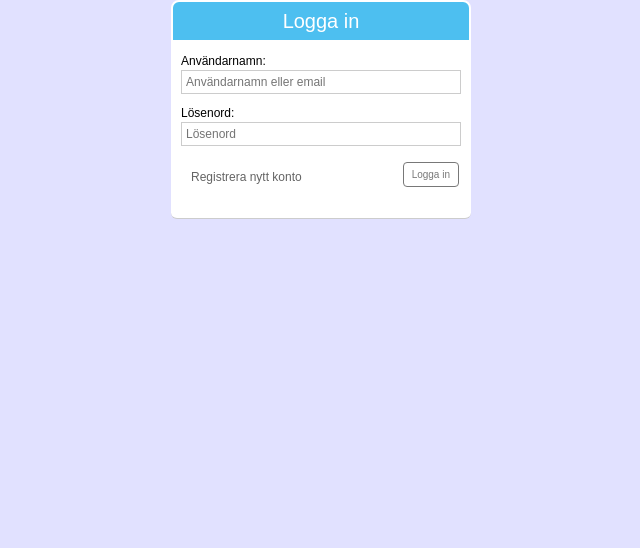
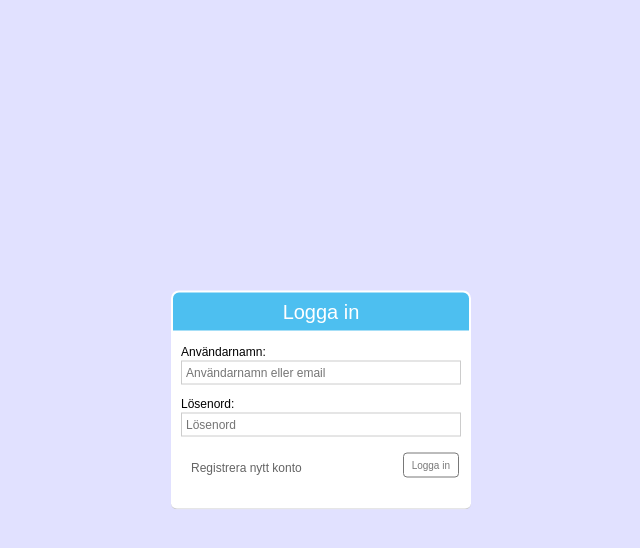
Before and after one commit to mathias3d/maka_endproject, a PHP site: page / in a window 1280 px wide. Shown: the top 548 px of the page, without its empty margins (319-959 px from the left). Run offline with PHP 8.4, Linux system fonts and the light colour scheme; a stand-in replaces the project's code that opens the database connection.

Commit message:
added favicon, changed form css and js login form validation

```diff
--- a/ToDo.txt
+++ b/ToDo.txt
@@ -25,7 +25,7 @@ se till att alla ajax funktioner fungerar utan javascript / Använd ajax OCH php
 
 Gå igenom min css, ta bort effektivisera, fixa crossbrowser och responsive
 
-ändra så att om orginalinlägget raderas så raderas även inläggen som har retweetat orginalinlägget
+ändra så att om orginalinlägget raderas så raderas även inläggen som har retweetat orginalinlägget?
 
 
 ##### KANSKE #####
--- a/public_html/css/main.css
+++ b/public_html/css/main.css
@@ -251,6 +251,11 @@ iframe{
    # LOGIN FORM
    ################################################# */
 .loginForm{
+	position: absolute;
+	top: 50%;
+	left: 50%;
+	transform: translate(-50%, -50%);
+
 	margin: 0 auto;
 	width: 300px;
 }
--- a/public_html/includes/createPostsForm.php
+++ b/public_html/includes/createPostsForm.php
@@ -14,7 +14,7 @@
 			<ul>
 				<li>
 					<a id="fileButton" title="Ladda upp bild">
-						<p><i class="fa fa-camera fa-lg"></i></p>
+						<p><i class="fa fa-camera fa-lg"></i> Lägg till foto</p>
 					</a>
 				</li>
 				<li>
--- a/public_html/includes/login_form.php
+++ b/public_html/includes/login_form.php
@@ -1,9 +1,9 @@
 <?php
 if (!function_exists('checkAndPrintMessages'))
-	require_once("php/functions.php");
+	require_once("../php/functions.php");
 ?>
 
-<form class="loginForm clearfix" role="form" action="php/loginAction.php" accept-charset="utf-8" method="POST">
+<form class="loginForm clearfix" role="form" id="loginForm" action="php/loginAction.php" accept-charset="utf-8" method="POST">
 	<div class="asideHeader">
 		<h2>Logga in</h2>
 	</div>
@@ -11,12 +11,12 @@ if (!function_exists('checkAndPrintMessages'))
 	<div class="asideBody">
 		<section>
 			<div>Användarnamn:</div>
-			<div><input type="text" name="user" placeholder="Användarnamn eller email" maxlength="140" required value=""></div>
+			<div><input type="text" id="user" name="user" placeholder="Användarnamn eller email" maxlength="20" required value=""></div>
 		</section>
 
 		<section>
 			<div>Lösenord:</div>
-			<div><input type="password" name="pwd" placeholder="Lösenord" maxlength="140" required></div>
+			<div><input type="password" name="pwd" placeholder="Lösenord" maxlength="20" required></div>
 		</section>
 
 		<div class="row">
--- a/public_html/index.php
+++ b/public_html/index.php
@@ -6,7 +6,7 @@
 <html lang="sv">
 <head>
 	<meta charset="UTF-8">
-	<title>Kvitter</title>
+	<title>B-community</title>
 	<meta name="description" content="">
 
 	<!-- Mobile Specific Meta -->
@@ -17,7 +17,7 @@
 	<![endif]-->
 
 	<!-- Favicon -->
-	<link rel="shortcut icon" href="img/icons/favicon.ico">
+	<link rel="shortcut icon" href="img/design/favicon.ico">
 	<!-- font -->
 	<link rel="stylesheet" href="fonts/font-awesome-4.3.0/css/font-awesome.min.css">
 
--- a/public_html/js/custom.js
+++ b/public_html/js/custom.js
@@ -2,7 +2,7 @@ $(document).ready(function()
 {
 
 /* #################################################
-   # REMOVE PHP MESSAGE IF JAVASCRIPT IS ENABLED
+   # REMOVE PHP/JS MESSAGE IF JAVASCRIPT IS ENABLED
    ################################################# */
 setTimeout( function()
 {
@@ -234,7 +234,6 @@ $( "#fileButton" ).click(function(event)
 /* #################################################
    # CREATE ACCOUNT or LOGGIN - FORM on startpage
    ################################################# */
-
 // create account FORM
 $(document).on('click', '#createAccountBtn', function(event)
 {
@@ -266,9 +265,83 @@ $(document).on('click', '#loginAccountBtn', function(event)
 });
 
 /* #################################################
-   # VALIDATION - CREATE ACCOUNT or LOGGIN on startpage
+   # VALIDATION - CREATE ACCOUNT / LOGGIN on startpage
    ################################################# */
+// Login account FORM
+$(document).on('click', '#loginForm', function(event)
+{
+	var input 	 = $(this).find("section").find(":input");
+	var username = $(this).find("[name='user']");
 
+	$(input, this).each(function(index, el)
+	{
+        if ( !$(el).val() )
+        {
+        	$(this).css("border-color","#c00");
+        	event.preventDefault();
+		}
+	});
+
+	if (username.val().indexOf("@") === -1)
+	{
+		username.css("border-color","#c00");
+        event.preventDefault();
+	}
+
+});
+
+// create account FORM
+$(document).on('click', '#accountForm', function(event)
+{
+	var input = $(this).find("section").find(":input");
+	var email = $(this).find("[name='email']");
+
+	$(input, this).each(function(index, el)
+	{
+        if ( !$(el).val() )
+        {
+        	$(this).css("border-color","#c00");
+        	event.preventDefault();
+		}
+	});
+
+	if (email.val().indexOf("@") === -1 || email.val().indexOf(".") === -1)
+	{
+		email.css("border-color","#c00");
+        event.preventDefault();
+	}
+
+});
+
+function clearBorder()
+{
+	if(this.value.length > 0)
+	{
+		this.style.borderColor = "";
+	}
+	else
+	{
+		this.style.borderColor = "#c00";
+	}
+}
+
+//fix clearborder so it will work even after the forms have changed several times (clicking the registrera nytt konto)
+
+// Login account FORM
+var user = $("#loginForm").find("[name='user']");
+var pwd  = $("#loginForm").find("[name='pwd']");
+
+user.on("input", clearBorder);
+pwd.on("input", clearBorder);
+
+// create account FORM
+var user2  = $("#accountForm").find("[name='user']");
+var pwd2   = $("#accountForm").find("[name='pwd']");
+var email2 = $("#accountForm").find("[name='email']");
+
+user2.on("input", clearBorder);
+pwd2.on("input", clearBorder);
+email2.on("input", clearBorder);
 
 
 
--- a/public_html/profilePage.php
+++ b/public_html/profilePage.php
@@ -40,7 +40,7 @@ $regdate	  = date("d/m - Y", strtotime("$row[user_regdate]"));
 <html lang="sv">
 <head>
 	<meta charset="UTF-8">
-	<title>Kvitter</title>
+	<title>B-community</title>
 	<meta name="description" content="">
 
 	<!-- Mobile Specific Meta -->
@@ -51,7 +51,7 @@ $regdate	  = date("d/m - Y", strtotime("$row[user_regdate]"));
 	<![endif]-->
 
 	<!-- Favicon -->
-	<link rel="shortcut icon" href="img/icons/favicon.ico">
+	<link rel="shortcut icon" href="img/design/favicon.ico">
 	<!-- font -->
 	<link rel="stylesheet" href="fonts/font-awesome-4.3.0/css/font-awesome.min.css">
 
```
Also changed, not shown: public_html/includes/createAccount_form.php (+5 -6 lines), public_html/img/design/favicon.ico (added).
